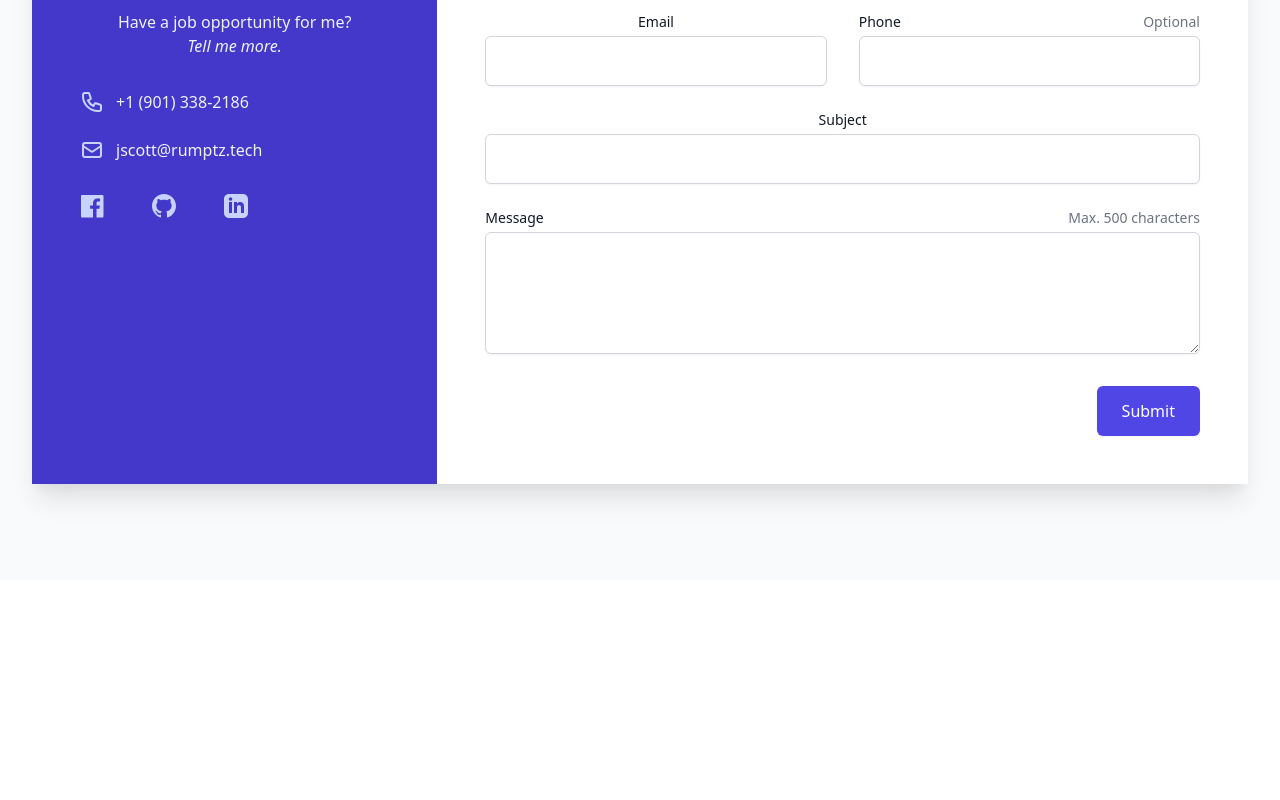
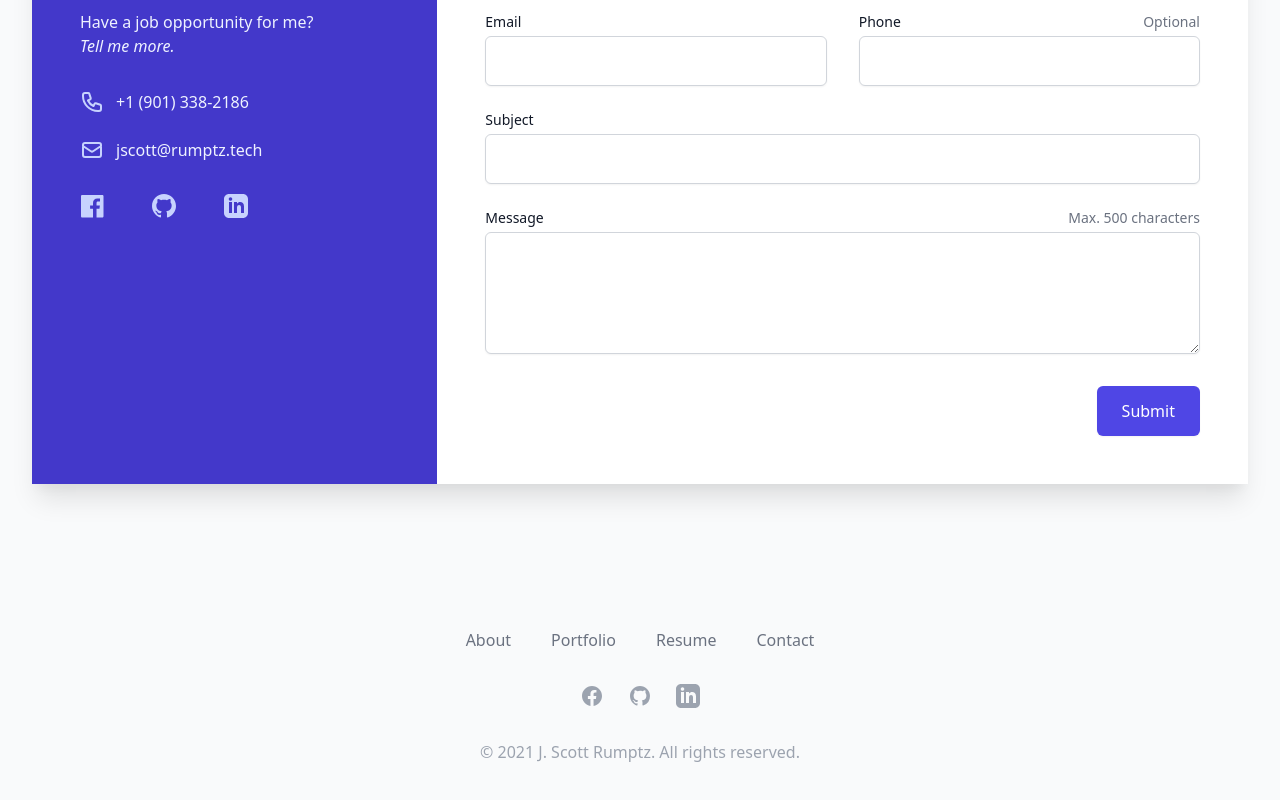
Before and after one commit to jscottrumptz/rumptz.tech, a React (Create React App) app: page / in a window 1280 px wide. Shown: the part 1220-2020 px from the top of the page. Before the commit the page ends 1800 px from the top, so only its background shows below. Built offline with nearby package versions, Linux system fonts and the light colour scheme.

Commit message:
added footer

```diff
--- a/src/App.css
+++ /dev/null
@@ -1,38 +0,0 @@
-.App {
-  text-align: center;
-}
-
-.App-logo {
-  height: 40vmin;
-  pointer-events: none;
-}
-
-@media (prefers-reduced-motion: no-preference) {
-  .App-logo {
-    animation: App-logo-spin infinite 20s linear;
-  }
-}
-
-.App-header {
-  background-color: #282c34;
-  min-height: 100vh;
-  display: flex;
-  flex-direction: column;
-  align-items: center;
-  justify-content: center;
-  font-size: calc(10px + 2vmin);
-  color: white;
-}
-
-.App-link {
-  color: #61dafb;
-}
-
-@keyframes App-logo-spin {
-  from {
-    transform: rotate(0deg);
-  }
-  to {
-    transform: rotate(360deg);
-  }
-}
--- a/src/App.js
+++ b/src/App.js
@@ -1,9 +1,7 @@
-import logo from './logo.svg';
-import './App.css';
-
 import Contact from "./components/Contact";
 import About from "./components/About";
 import Nav from "./components/Nav";
+import Footer from "./components/Footer";
 
 function App() {
   return (
@@ -11,6 +9,7 @@
         <Nav/>
         <About/>
         <Contact/>
+        <Footer/>
     </div>
   );
 }
--- a/src/components/About/index.js
+++ b/src/components/About/index.js
@@ -3,7 +3,7 @@
 
 function About() {
     return (
-        <main className="lg:relative">
+        <main className="lg:relative bg-gray-50">
             <div className="mx-auto max-w-7xl w-full pt-16 pb-20 text-center lg:py-48 lg:text-left">
                 <div className="px-4 lg:w-1/2 sm:px-8 xl:pr-16">
                     <h1 className="text-4xl tracking-tight font-extrabold text-gray-900 sm:text-5xl md:text-6xl lg:text-5xl xl:text-6xl">
@@ -40,7 +40,7 @@
                 className="relative w-full h-64 sm:h-72 md:h-96 lg:absolute lg:inset-y-0 lg:right-0 lg:w-1/2 lg:h-full">
                 <img className="absolute inset-0 w-full h-full object-cover"
                      src={headshot}
-                     alt=""/>
+                     alt="Headshot of J. Scott Rumptz"/>
             </div>
         </main>
     )
--- /dev/null
+++ b/src/components/Footer/index.js
@@ -0,0 +1,73 @@
+import React from 'react';
+
+function Footer() {
+    return (
+        <footer className="bg-gray-50">
+            <div className="max-w-7xl mx-auto py-12 px-4 overflow-hidden sm:px-6 lg:px-8">
+                <nav className="-mx-5 -my-2 flex flex-wrap justify-center" aria-label="Footer">
+                    <div className="px-5 py-2">
+                        <a href="#"
+                           className="text-base text-gray-500 hover:text-gray-900">
+                            About
+                        </a>
+                    </div>
+
+                    <div className="px-5 py-2">
+                        <a href="#" className="text-base text-gray-500 hover:text-gray-900">
+                            Portfolio
+                        </a>
+                    </div>
+
+                    <div className="px-5 py-2">
+                        <a href="#" className="text-base text-gray-500 hover:text-gray-900">
+                            Resume
+                        </a>
+                    </div>
+
+                    <div className="px-5 py-2">
+                        <a href="#" className="text-base text-gray-500 hover:text-gray-900">
+                            Contact
+                        </a>
+                    </div>
+
+                </nav>
+                <div className="mt-8 flex justify-center space-x-6">
+                    <a href="https://www.facebook.com/jscott.rumptz" target="_blank" rel="noreferrer"
+                       className="text-gray-400 hover:text-gray-500">
+                        <span className="sr-only">Facebook</span>
+                        <svg className="h-6 w-6" fill="currentColor" viewBox="0 0 24 24" aria-hidden="true">
+                            <path fill-rule="evenodd"
+                                  d="M22 12c0-5.523-4.477-10-10-10S2 6.477 2 12c0 4.991 3.657 9.128 8.438 9.878v-6.987h-2.54V12h2.54V9.797c0-2.506 1.492-3.89 3.777-3.89 1.094 0 2.238.195 2.238.195v2.46h-1.26c-1.243 0-1.63.771-1.63 1.562V12h2.773l-.443 2.89h-2.33v6.988C18.343 21.128 22 16.991 22 12z"
+                                  clip-rule="evenodd"></path>
+                        </svg>
+                    </a>
+
+                    <a href="https://github.com/jscottrumptz" target="_blank" rel="noreferrer"
+                       className="text-gray-400 hover:text-gray-500">
+                        <span className="sr-only">GitHub</span>
+                        <svg className="h-6 w-6" fill="currentColor" viewBox="0 0 24 24" aria-hidden="true">
+                            <path fill-rule="evenodd"
+                                  d="M12 2C6.477 2 2 6.484 2 12.017c0 4.425 2.865 8.18 6.839 9.504.5.092.682-.217.682-.483 0-.237-.008-.868-.013-1.703-2.782.605-3.369-1.343-3.369-1.343-.454-1.158-1.11-1.466-1.11-1.466-.908-.62.069-.608.069-.608 1.003.07 1.531 1.032 1.531 1.032.892 1.53 2.341 1.088 2.91.832.092-.647.35-1.088.636-1.338-2.22-.253-4.555-1.113-4.555-4.951 0-1.093.39-1.988 1.029-2.688-.103-.253-.446-1.272.098-2.65 0 0 .84-.27 2.75 1.026A9.564 9.564 0 0112 6.844c.85.004 1.705.115 2.504.337 1.909-1.296 2.747-1.027 2.747-1.027.546 1.379.202 2.398.1 2.651.64.7 1.028 1.595 1.028 2.688 0 3.848-2.339 4.695-4.566 4.943.359.309.678.92.678 1.855 0 1.338-.012 2.419-.012 2.747 0 .268.18.58.688.482A10.019 10.019 0 0022 12.017C22 6.484 17.522 2 12 2z"
+                                  clip-rule="evenodd"></path>
+                        </svg>
+                    </a>
+
+                    <a href="https://www.linkedin.com/in/jscottrumptz/" target="_blank" rel="noreferrer"
+                       className="text-gray-400 hover:text-gray-500">
+                        <span className="sr-only">LinkedIn</span>
+                        <svg className="h-6 w-6" fill="currentColor" viewBox="0 0 24 24" aria-hidden="true">
+                            <path
+                                d="M19 0h-14c-2.761 0-5 2.239-5 5v14c0 2.761 2.239 5 5 5h14c2.762 0 5-2.239 5-5v-14c0-2.761-2.238-5-5-5zm-11 19h-3v-11h3v11zm-1.5-12.268c-.966 0-1.75-.79-1.75-1.764s.784-1.764 1.75-1.764 1.75.79 1.75 1.764-.783 1.764-1.75 1.764zm13.5 12.268h-3v-5.604c0-3.368-4-3.113-4 0v5.604h-3v-11h3v1.765c1.396-2.586 7-2.777 7 2.476v6.759z"
+                                clip-rule="evenodd"></path>
+                        </svg>
+                    </a>
+                </div>
+                <p className="mt-8 text-center text-base text-gray-400">
+                    © 2021 J. Scott Rumptz. All rights reserved.
+                </p>
+            </div>
+        </footer>
+    )
+}
+
+export default Footer;
--- a/src/components/Nav/index.js
+++ b/src/components/Nav/index.js
@@ -27,7 +27,7 @@
                                 </svg>
                             </button>
                         </div>
-                        <div className="flex-shrink-0 flex items-center">
+                        <div className="flex-shrink-0 flex items-center z-50">
                             <img className="block lg:hidden pl-4 pt-3 h-28 w-auto"
                                  src={logo} alt="J. Scott Rumptz"/>
                                 <img className="hidden lg:block pt-3 h-28 w-auto"
```
Also changed, not shown: src/logo.svg (deleted).
